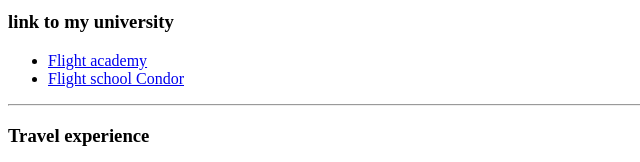
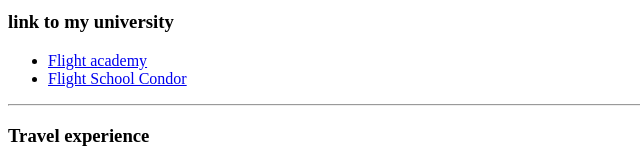
Before and after one commit to AndrewSerbinchuk/CV, a plain HTML site: page index.html in a window 1280 px wide. Shown: the part 353-515 px from the top of the page, 0-640 px from the left. Drawn offline with Linux system fonts and the light colour scheme.

Commit message:
changed school

```diff
--- a/index.html
+++ b/index.html
@@ -24,7 +24,7 @@
   <h3>link to my university</h3>
   <ul>
     <li><a href="http://www.sfa.org.ua/index.php/ua/" target="_blank"> Flight academy</a></li>
-    <li><a href="https://www.condor-fto.aero/uk/" target="_blank"> Flight school Condor</a></li>
+    <li><a href="https://www.condor-fto.aero/uk/" target="_blank"> Flight School Condor</a></li>
   </ul>
   <hr>
   <h3>Travel experience </h3>
```
